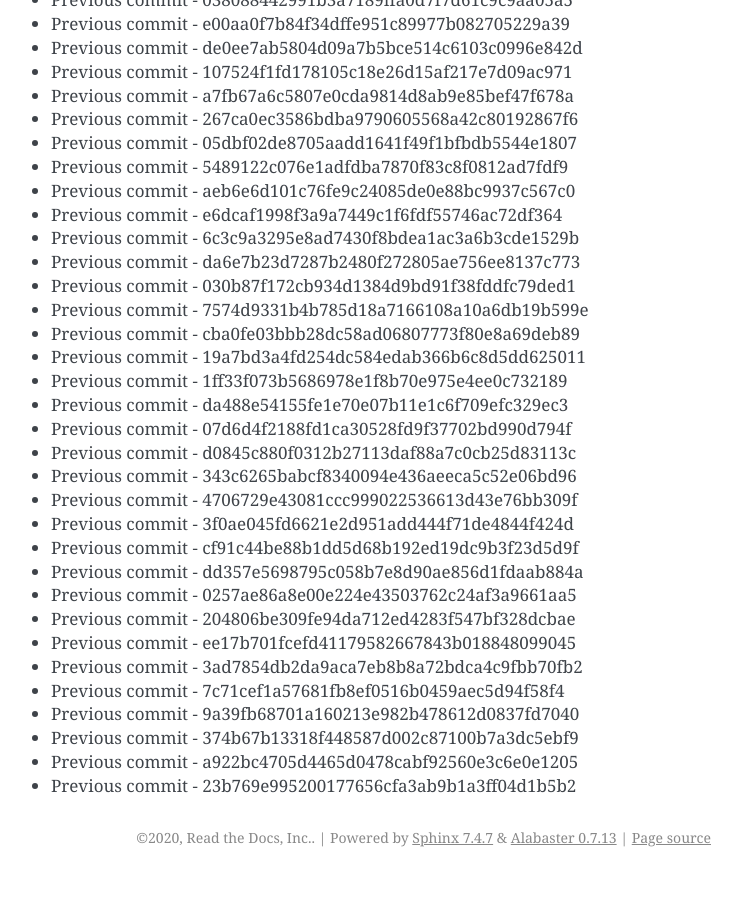
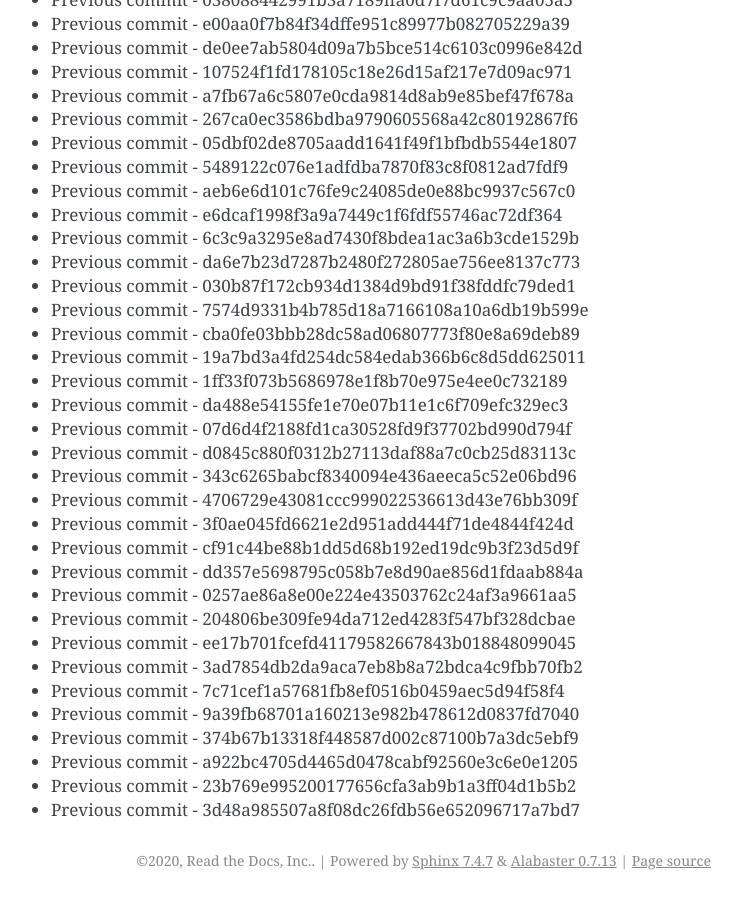
Before and after one commit to readthedocs/rtd-git-stresstest, a Sphinx documentation site: the page built from docs/updates.rst, in a window 1280 px wide and 900 px high, scrolled down 59005 px. Shown: the whole window, without its empty margins (399-1141 px from the left). Built offline with Sphinx 7.4.7, drawn with Linux system fonts in a browser that asks for light colours; before the commit the page ends 59882 px from its top, so only the background shows below that.

Commit message:
Generating commit from previous: 3d48a985507a8f08dc26fdb56e652096717a7bd7

```diff
--- a/docs/updates.rst
+++ b/docs/updates.rst
@@ -2511,3 +2511,4 @@ It can be tested for any performance characteristics.
 * Previous commit - 374b67b13318f448587d002c87100b7a3dc5ebf9
 * Previous commit - a922bc4705d4465d0478cabf92560e3c6e0e1205
 * Previous commit - 23b769e995200177656cfa3ab9b1a3ff04d1b5b2
+* Previous commit - 3d48a985507a8f08dc26fdb56e652096717a7bd7
```
